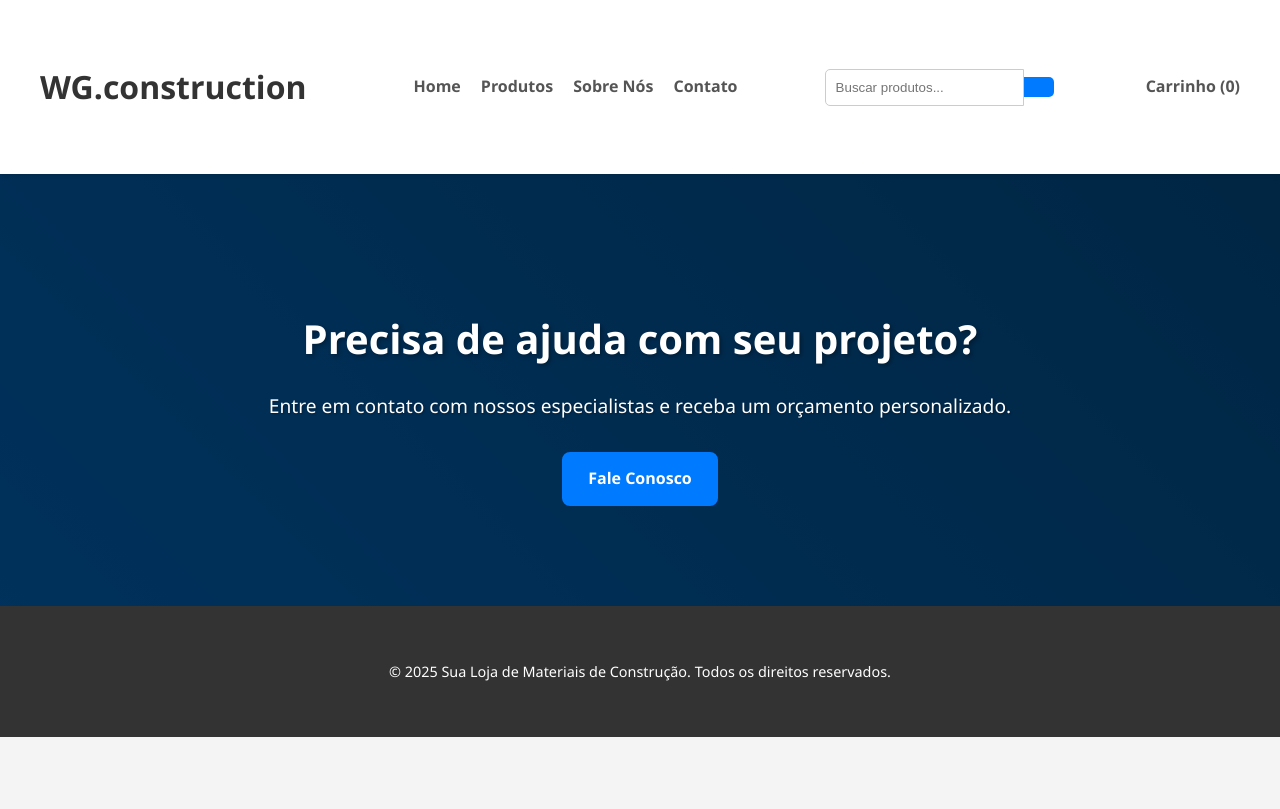
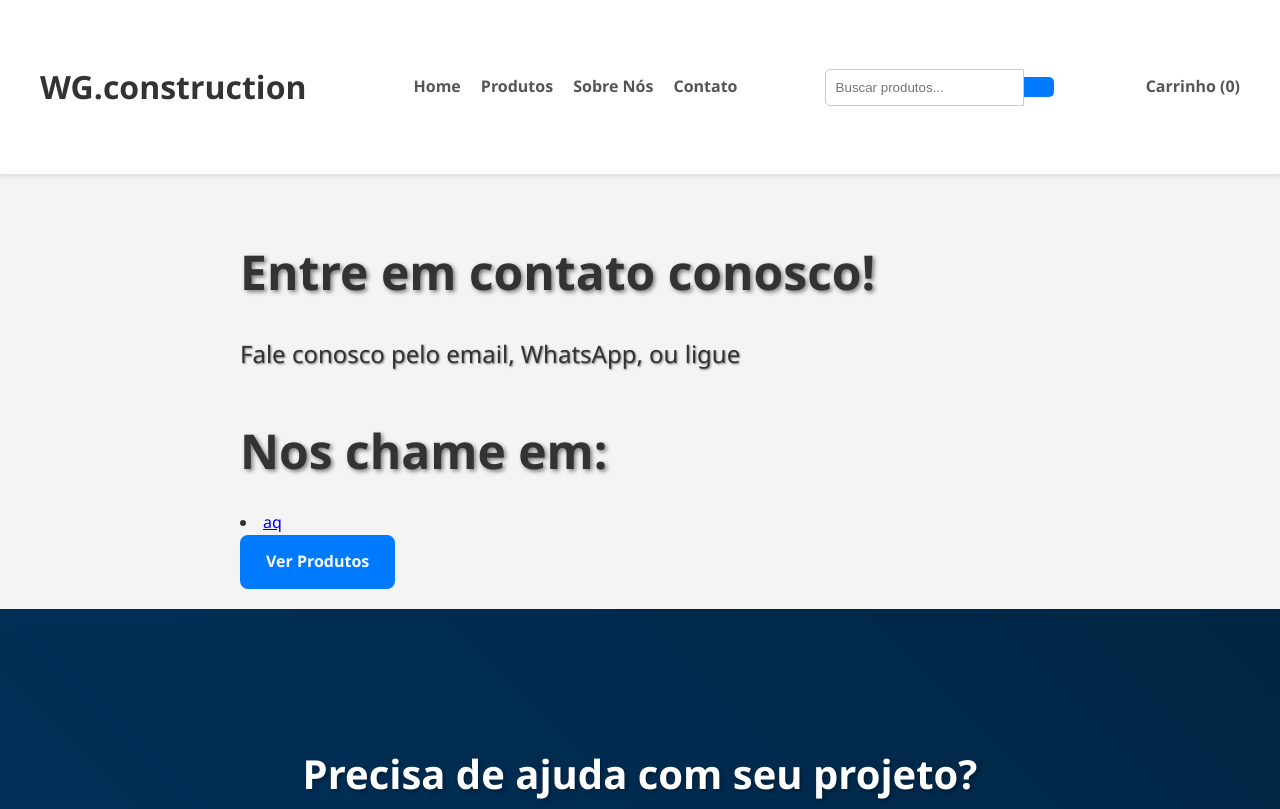
Before and after one commit to wesley-skz/loja_construcao, a plain HTML site: page contato.html in a window 1280 px wide. Shown: the top 809 px of the page. Drawn offline with Linux system fonts and the light colour scheme; some icons are missing.

Commit message:
Update contato.html

```diff
--- a/contato.html
+++ b/contato.html
@@ -30,7 +30,17 @@
     </header>
 
     <main class="site-main">
-
+        <section class="hero1">
+            <div class="container">
+                <div class="hero-content">
+                    <h2 class="hero-title">Entre em contato conosco!</h2>
+                    <p class="hero-subtitle">Fale conosco pelo email, WhatsApp, ou ligue</p>
+                    <h2 class="hero-title">Nos chame em:</h2>
+                          <li><a href="#">aq</a></li>
+                    <a href="#" class="button primary">Ver Produtos</a>
+                </div>
+            </div>
+        </section>
 
         <section class="call-to-action">
             <div class="container">
```
